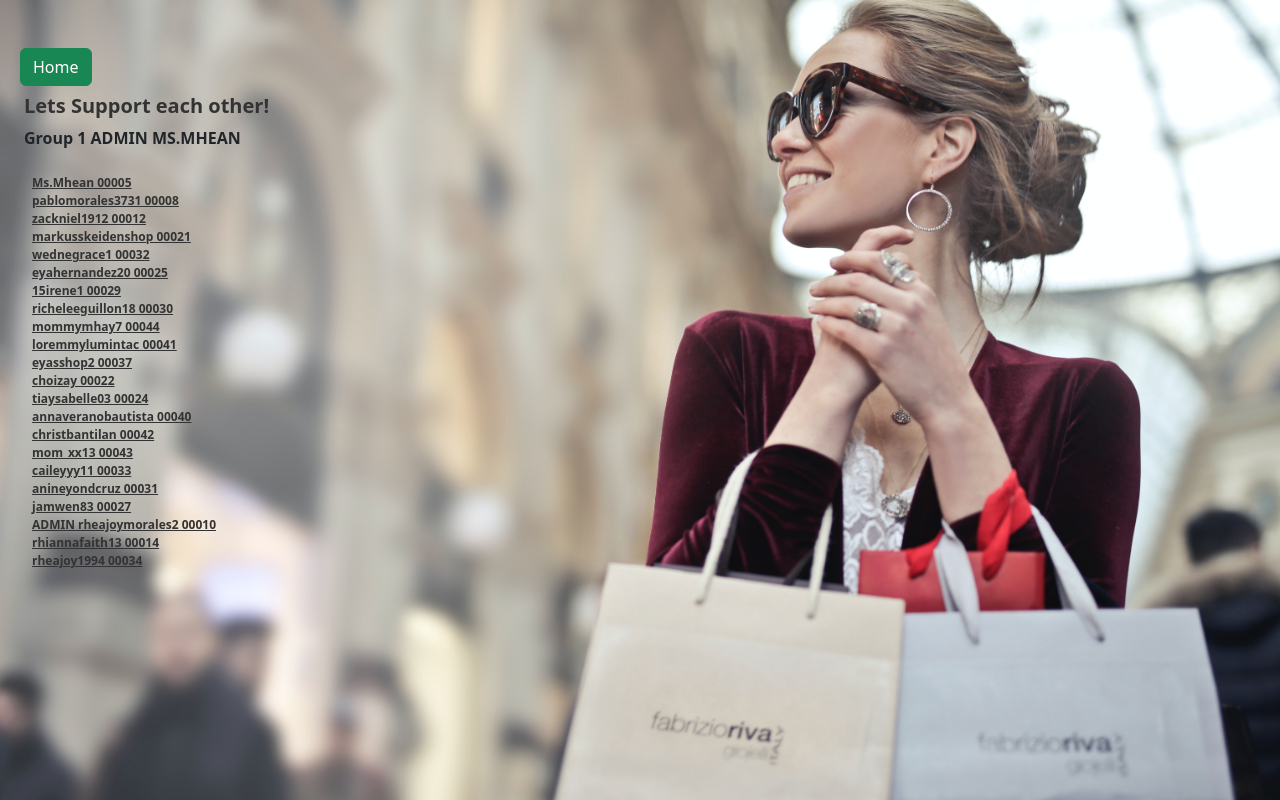
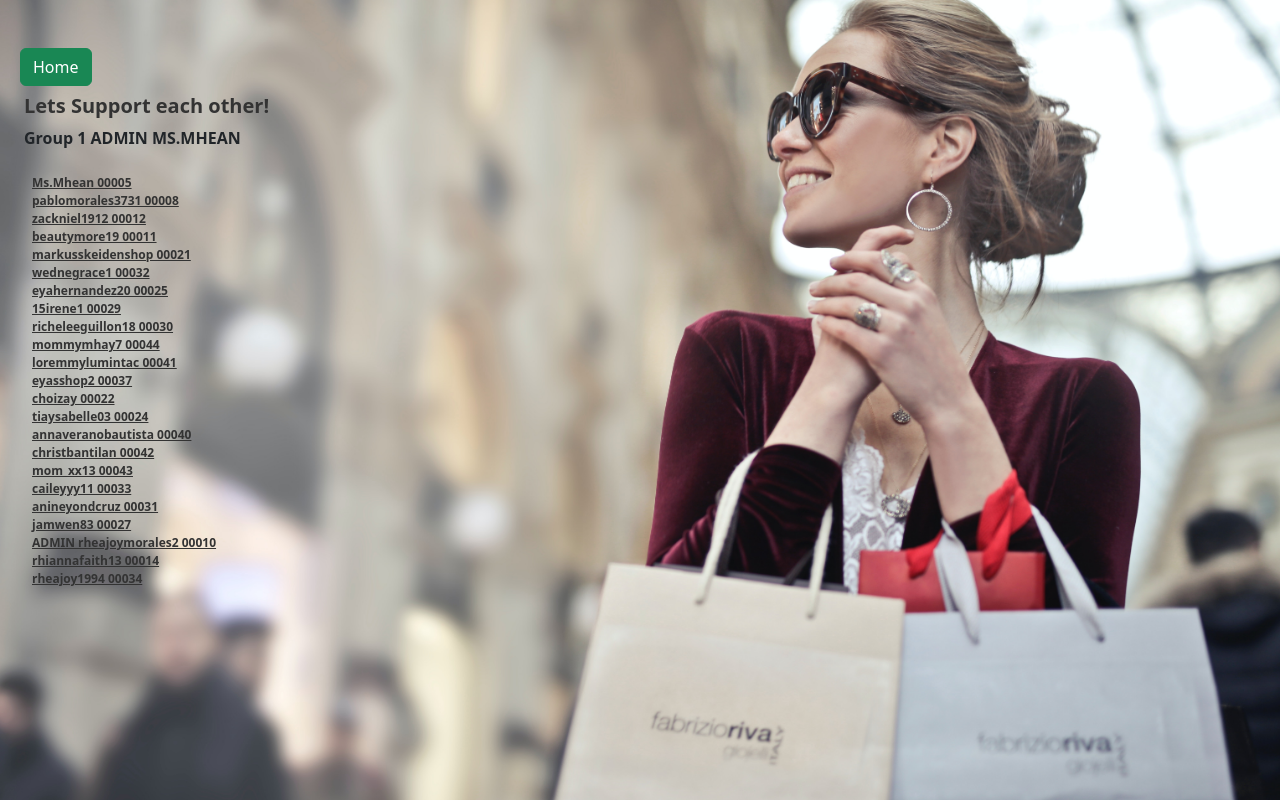
Before and after one commit to haze1109/tiktok-affiliatemarketing, a plain HTML site: page group1.html in a window 1280 px wide. Drawn offline with nearby package versions, Linux system fonts and the light colour scheme.

Commit message:
transfer

```diff
--- a/group1.html
+++ b/group1.html
@@ -70,7 +70,11 @@
               ><li><b>zackniel1912 00012</b></li></a
             >
 
-
+            <a
+                href="https://www.tiktok.com/@beautymore19?_t=8bejCMPibZ4&_r=1"
+                target="_blank"
+                ><li><b>beautymore19 00011</b></li></a
+            >
 
             <a href="https://www.tiktok.com/@markusskeidenshop" target="_blank"
               ><li><b>markusskeidenshop 00021</b></li></a
```
Also changed, not shown: group5.html (+1 -5 lines).
